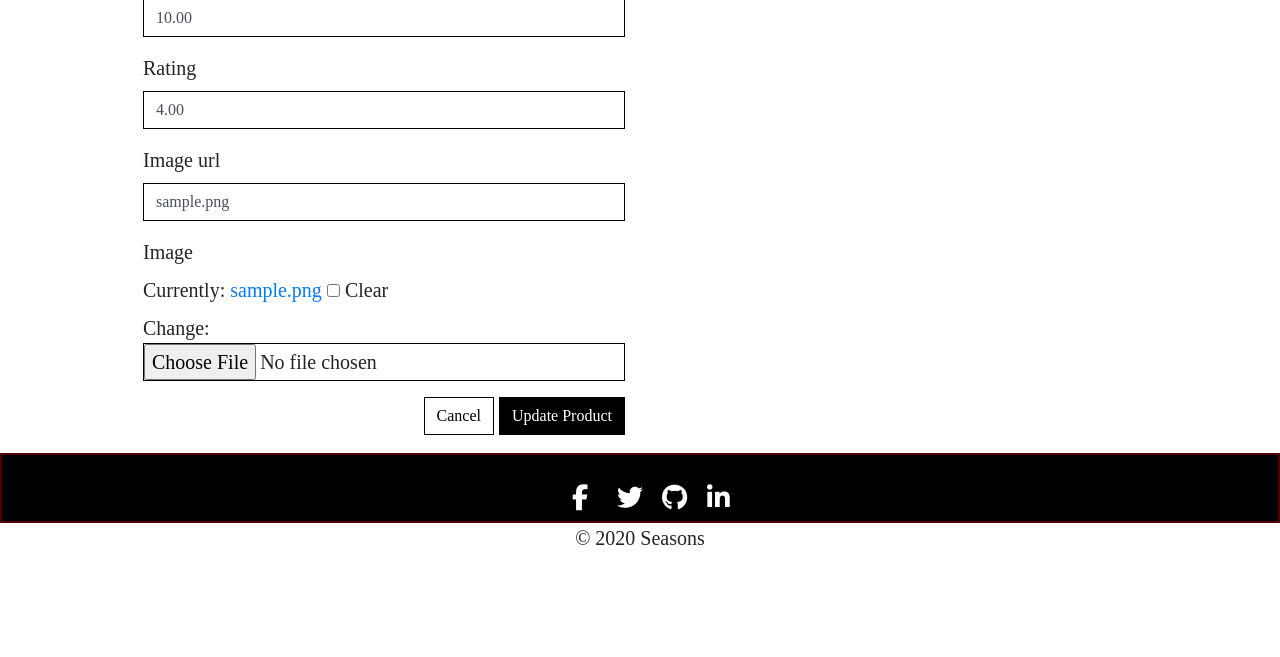
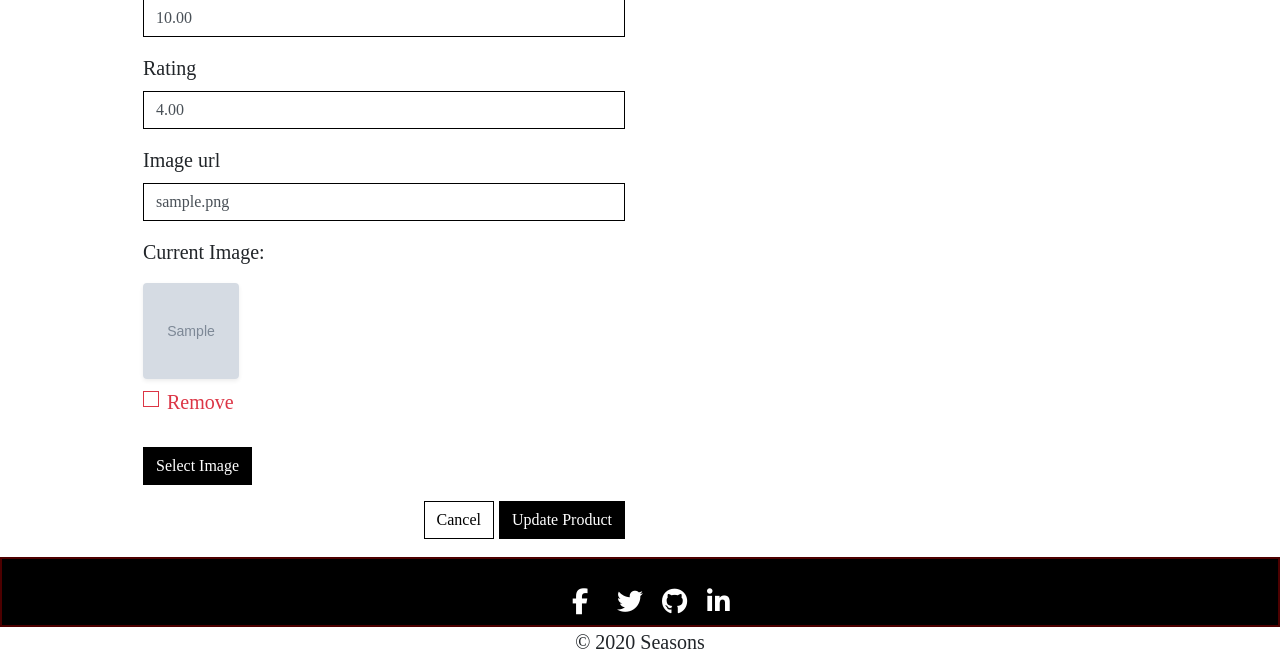
Before and after one commit to jimbobding/seasons, a Django app: page /products/edit/1/ in a window 1280 px wide. Shown: the part 1269-1926 px from the top of the page. Before the commit the page ends 1814 px from the top, so only its background shows below. Run offline with Django 3.2, Linux system fonts and the light colour scheme; a user stored in the database is signed in; tables that the repository leaves empty hold one stand-in row (values such as "Sample post"); grey boxes marked "Sample" are stand-in pictures; some libraries are stand-ins or nearby versions.

Commit message:
fixed image field on add/edit product admin

```diff
--- a/products/forms.py
+++ b/products/forms.py
@@ -1,4 +1,5 @@
 from django import forms
+from .widgets import CustomClearableFileInput
 from .models import Product, Category
 
 
@@ -8,6 +9,8 @@ class ProductForm(forms.ModelForm):
         model = Product
         fields = '__all__'
 
+    image = forms.ImageField(label='Image', required=False, widget=CustomClearableFileInput)
+
     def __init__(self, *args, **kwargs):
         super().__init__(*args, **kwargs)
         categories = Category.objects.all()
--- /dev/null
+++ b/products/templates/products/custom_widget_templates/custom_clearable_file_input.html
@@ -0,0 +1,17 @@
+{% if widget.is_initial %}
+    <p>{{ widget.initial_text }}:</p>
+    <a href="{{ widget.value.url }}">
+        <img width="96" height="96" class="rounded shadow-sm" src="{{ widget.value.url }}">
+    </a>
+    {% if not widget.required %}
+        <div class="custom-control custom-checkbox mt-2">
+            <input class="custom-control-input" type="checkbox" name="{{ widget.checkbox_name }}" id="{{ widget.checkbox_id }}">
+            <label class="custom-control-label text-danger" for="{{ widget.checkbox_id }}">{{ widget.clear_checkbox_label }}</label>
+        </div>
+    {% endif %}<br>
+    {{ widget.input_text }}
+{% endif %}
+<span class="btn btn-black rounded-0 btn-file">
+    Select Image <input id="new-image" type="{{ widget.type }}" name="{{ widget.name }}"{% include "django/forms/widgets/attrs.html" %}>
+</span>
+<strong><p class="text-danger" id="filename"></p></strong>
--- a/products/templates/products/edit_product.html
+++ b/products/templates/products/edit_product.html
@@ -1,37 +1,50 @@
-{% extends "base.html" %}
-{% load static %}
-
-{% block page_header %}
+{% extends "base.html" %} {% load static %} {% block page_header %}
 <div class="container header-container">
   <div class="row">
     <div class="col"></div>
   </div>
 </div>
-{% endblock %}
-
-{% block content %}
+{% endblock %} {% block content %}
 <div class="overlay"></div>
 <div class="container">
   <div class="row">
     <div class="col-12 col-md-6">
-                <hr>
+      <hr />
       <h2 class="logo-font mb-4">Product Management</h2>
       <h5 class="text-muted">Edit a Product</h5>
-                <hr>
+      <hr />
     </div>
   </div>
 
   <div class="row">
     <div class="col-12 col-md-6">
-                <form method="POST" action="{% url 'edit_product' product.id %}" class="form mb-2" enctype="multipart/form-data">
-                    {% csrf_token %}
-                    {{ form | crispy }}
+      <form
+        method="POST"
+        action="{% url 'edit_product' product.id %}"
+        class="form mb-2"
+        enctype="multipart/form-data"
+      >
+        {% csrf_token %} {% for field in form %} {% if field.name != 'image' %}
+        {{ field | as_crispy_field }} {% else %} {{ field }} {% endif %} {% endfor %}
+
         <div class="text-right">
-                        <a class="btn btn-outline-black rounded-0" href="{% url 'products' %}">Cancel</a>
-                        <button class="btn btn-black rounded-0" type="submit">Update Product</button>
+          <a class="btn btn-outline-black rounded-0" href="{% url 'products' %}"
+            >Cancel</a
+          >
+          <button class="btn btn-black rounded-0" type="submit">
+            Update Product
+          </button>
         </div>
       </form>
     </div>
   </div>
 </div>
+{% endblock %} #Javasxript to notify user of what image in edit/add product will
+be changed to {% block postloadjs %} {{ block.super }}
+<script type="text/javascript">
+  $("#new-image").change(function () {
+    var file = $("#new-image")[0].files[0];
+    $("#filename").text(`Image will be set to: ${file.name}`);
+  });
+</script>
 {% endblock %}
--- a/products/templates/products/product_detail.html
+++ b/products/templates/products/product_detail.html
@@ -30,6 +30,7 @@
     <div class="col-12 col-md-6 col-lg-4 px-4 text-center">
       <h2 class="text-uppercase">{{ product.name }}</h2>
       <i class="fas fa-apple-alt icon-green"></i>
+      <img src="{{ MEDIA_URL }}Vegan-icon.png" alt="">
       <p class="text-center py-2">{{ product.description }}</p>
       <p class="lead mb-0 text-left font-weight-bold">${{ product.price }}</p>
       {% if product.rating %}
--- a/static/css/base.css
+++ b/static/css/base.css
@@ -527,6 +527,49 @@ h2 {
   font-size: 1rem;
   line-height: 1.5;
   border-radius: 0;
+
+
+    /* standard bootstrap btn transitions */
+    transition: color .15s ease-in-out,background-color .15s ease-in-out,border-color .15s ease-in-out,box-shadow .15s ease-in-out;
+}
+
+.allauth-form-inner-content button:hover,
+.allauth-form-inner-content input[type='submit']:hover {
+	color: #fff;
+    background-color: #222;
+    border-color: #222;
+}
+
+.allauth-form-inner-content a {
+	color: #17a2b8; /* text-info */
+}
+
+/* Product Form */
+
+.btn-file {
+    position: relative;
+    overflow: hidden;
+}
+
+.btn-file input[type="file"] {
+    position: absolute;
+    top: 0;
+    right: 0;
+    min-width: 100%;
+    min-height: 100%;
+    opacity: 0;
+    cursor: pointer;
+}
+
+.custom-checkbox .custom-control-label::before {
+    border-radius: 0;
+    border-color: #dc3545;
+}
+
+.custom-checkbox .custom-control-input:checked~.custom-control-label::before {
+    background-color: #dc3545;
+    border-color: #dc3545;
+    border-radius: 0;
 }
 
 /* fixed top navbar only on medium and up */
```
Also changed, not shown: TESTING.md (+14 -5 lines), products/templates/products/add_product.html (+18 -1 lines), products/widgets.py (added, +9 -0 lines), media/11096399_10155454793935613_3045878450553240582_o_16GX8aa.jpg (added), media/11096399_10155454793935613_3045878450553240582_o_yrfxiba.jpg (added), media/48935111_993087314210190_4964077188732157952_n.jpg (added), media/Vegan-icon.png (added), media/foodiesfeed.com_girl-eating-watermelon-outside.jpg (added). Lines whose indentation alone changed are shown as unchanged.
